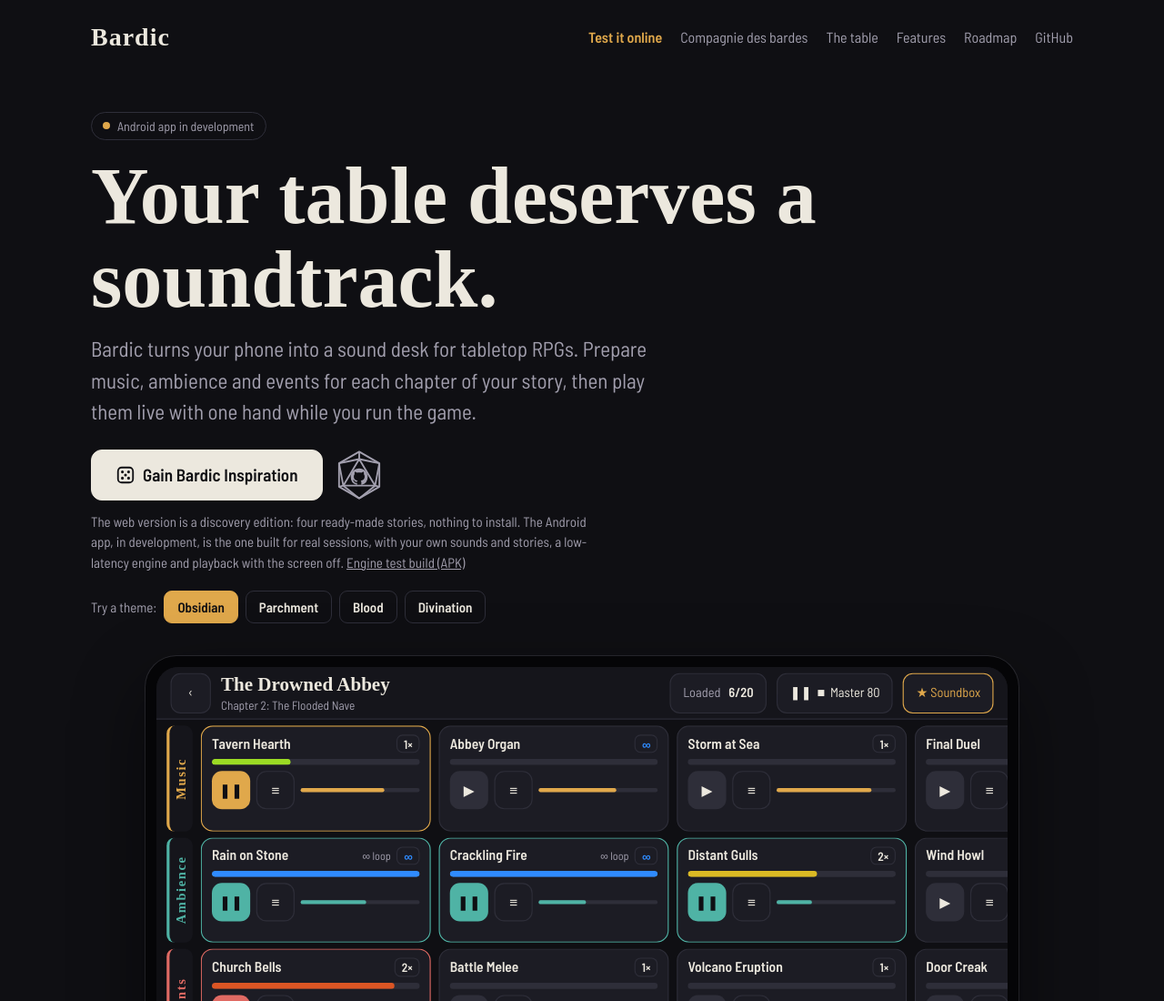
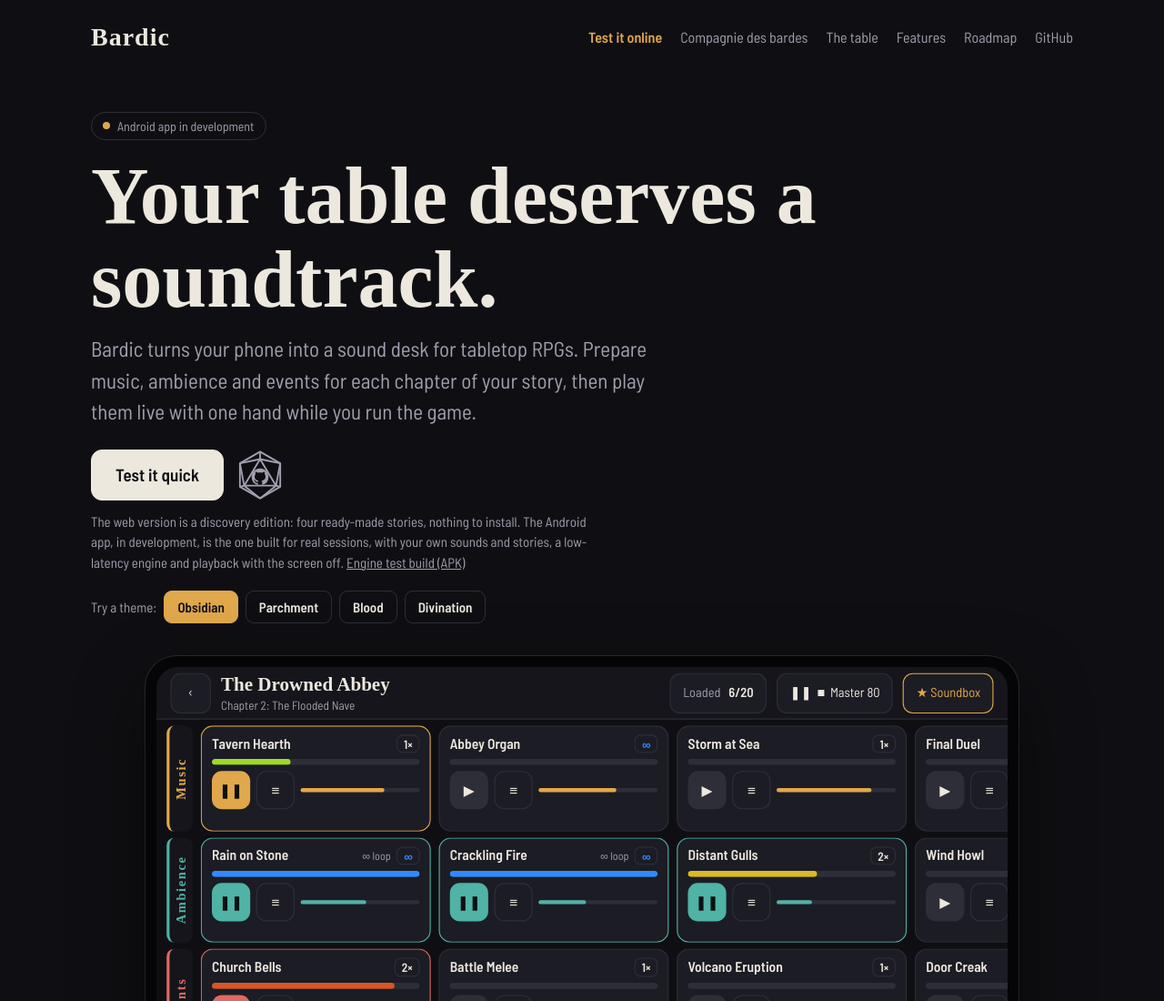
Before and after one commit to arthurvangeersdaele/Bardic, a plain HTML site: page docs/index.html in a window 1280 px wide. Shown: the top 1100 px of the page at 91% size. Drawn offline with Linux system fonts and the light colour scheme; a web font is replaced by a local one.

Commit message:
Update call-to-action button text in index.html

```diff
--- a/docs/index.html
+++ b/docs/index.html
@@ -111,7 +111,7 @@
       <h1>Your table deserves a soundtrack.</h1>
       <p class="lead">Bardic turns your phone into a sound desk for tabletop RPGs. Prepare music, ambience and events for each chapter of your story, then play them live with one hand while you run the game.</p>
       <div class="ctas">
-        <a class="btn primary big" href="play/"><svg width="22" height="22" viewBox="0 0 24 24" aria-hidden="true"><rect x="3" y="3" width="18" height="18" rx="4.5" fill="none" stroke="currentColor" stroke-width="2"/><circle cx="8.3" cy="8.3" r="1.7" fill="currentColor"/><circle cx="15.7" cy="8.3" r="1.7" fill="currentColor"/><circle cx="12" cy="12" r="1.7" fill="currentColor"/><circle cx="8.3" cy="15.7" r="1.7" fill="currentColor"/><circle cx="15.7" cy="15.7" r="1.7" fill="currentColor"/></svg>Gain Bardic Inspiration</a>
+        <a class="btn primary big" href="play/">Test it quick</a>
         <a class="d20" href="https://github.com/arthurvangeersdaele/bardic" aria-label="Bardic on GitHub" title="Bardic on GitHub"><svg viewBox="0 0 48 48" width="56" height="56" aria-hidden="true"><g fill="none" stroke="currentColor" stroke-width="1.6" stroke-linejoin="round"><path d="M24 2 43 13v22L24 46 5 35V13Z"/><path d="M24 9 9 34h30Z"/><path d="M24 2v7M43 13 24 9M5 13l19-4M5 13l4 21M43 13l-4 21M5 35l4-1M43 35l-4-1M24 46 9 34M24 46l15-12"/></g><path class="gh" transform="translate(16 17.7)" d="M8 0c4.42 0 8 3.58 8 8a8.013 8.013 0 0 1-5.45 7.59c-.4.08-.55-.17-.55-.38 0-.27.01-1.13.01-2.2 0-.75-.25-1.23-.54-1.48 1.78-.2 3.65-.88 3.65-3.95 0-.88-.31-1.59-.82-2.15.08-.2.36-1.02-.08-2.12 0 0-.67-.22-2.2.82-.64-.18-1.32-.27-2-.27-.68 0-1.36.09-2 .27-1.53-1.03-2.2-.82-2.2-.82-.44 1.1-.16 1.92-.08 2.12-.51.56-.82 1.28-.82 2.15 0 3.06 1.86 3.75 3.64 3.95-.23.2-.44.55-.51 1.07-.46.21-1.61.55-2.33-.66-.15-.24-.6-.83-1.23-.82-.67.01-.27.38.01.53.34.19.73.9.82 1.13.16.45.68 1.31 2.69.94 0 .67.01 1.3.01 1.49 0 .21-.15.45-.55.38A7.995 7.995 0 0 1 0 8c0-4.42 3.58-8 8-8Z"/></svg></a>
       </div>
       <a class="cta-pc pc-only" href="compagnie/"><span>On a computer, join the <b>Compagnie des bardes</b> and play online: tales from the Recueil, your own .bardic files, and a builder to forge new ones.</span><svg width="20" height="20" viewBox="0 0 24 24" fill="none" stroke="currentColor" stroke-width="2" stroke-linecap="round" stroke-linejoin="round" aria-hidden="true"><path d="M5 12h14M13 6l6 6-6 6"/></svg></a>
```
